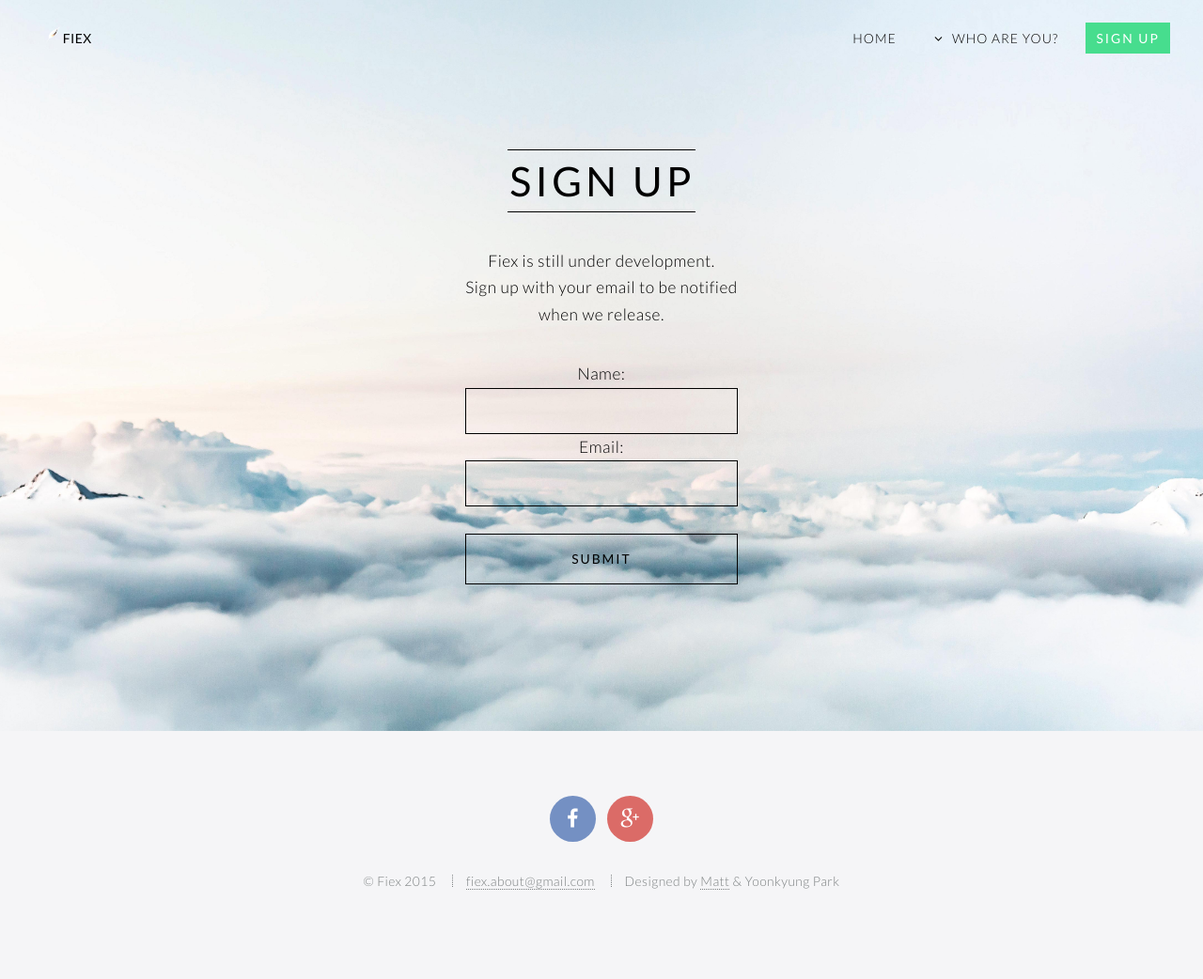
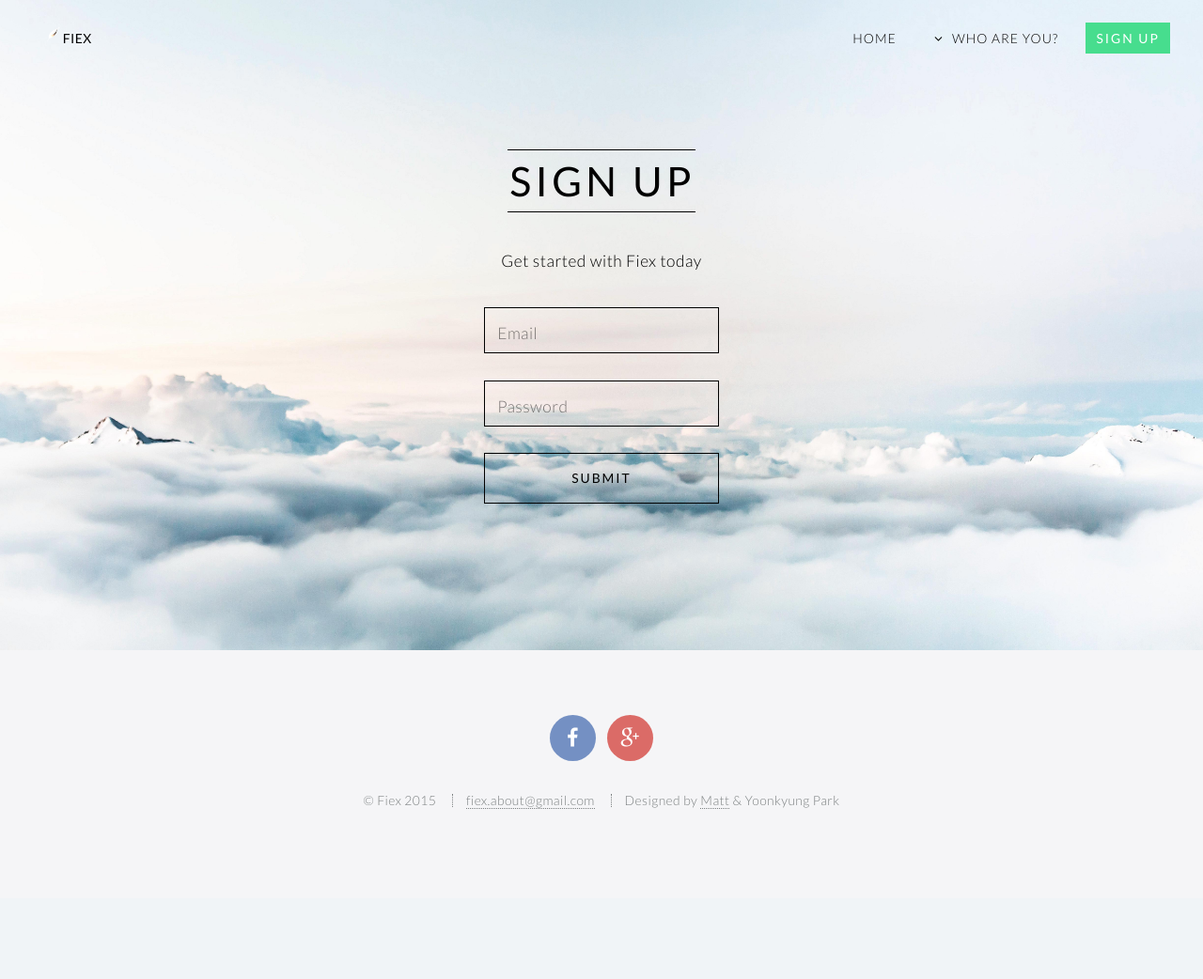
Before and after one commit to mttwng/fiex, a PHP site: page /signup.php in a window 1280 px wide. Shown: the whole page at 94% size. After the commit the page ends 861 px from the top, so only its background shows below. Run offline with PHP 8.4, Linux system fonts and the light colour scheme.

Commit message:
added sign up sheet

```diff
--- a/signup.php
+++ b/signup.php
@@ -14,13 +14,13 @@
 					<header>
 						<h2>Sign up</h2>
 					</header>
-					<p>Fiex is still under development. <br>
-						Sign up with your email to be notified <br>
-						when we release. </p>
+					<p>Get started with Fiex today</p>
 					<footer>
 						<form method="post" action="signup_submit.php">
-							<p>Name: <input type="text" name="Name" size="20"></p>
-							<p>Email: <input type="text" name="Email" size="20"></p>
+							<!-- <p>Name: <input type="text" name="Name" size="20"></p> -->
+							<input type="text" name="Email" size="20" placeholder="Email">
+							<br>
+							<input type="password" name="Password" size="20" placeholder="Password">
 							<br>
 							<p><input class="full-width" type="submit" value="Submit" name="Submit"></p>
 						</form>
```
